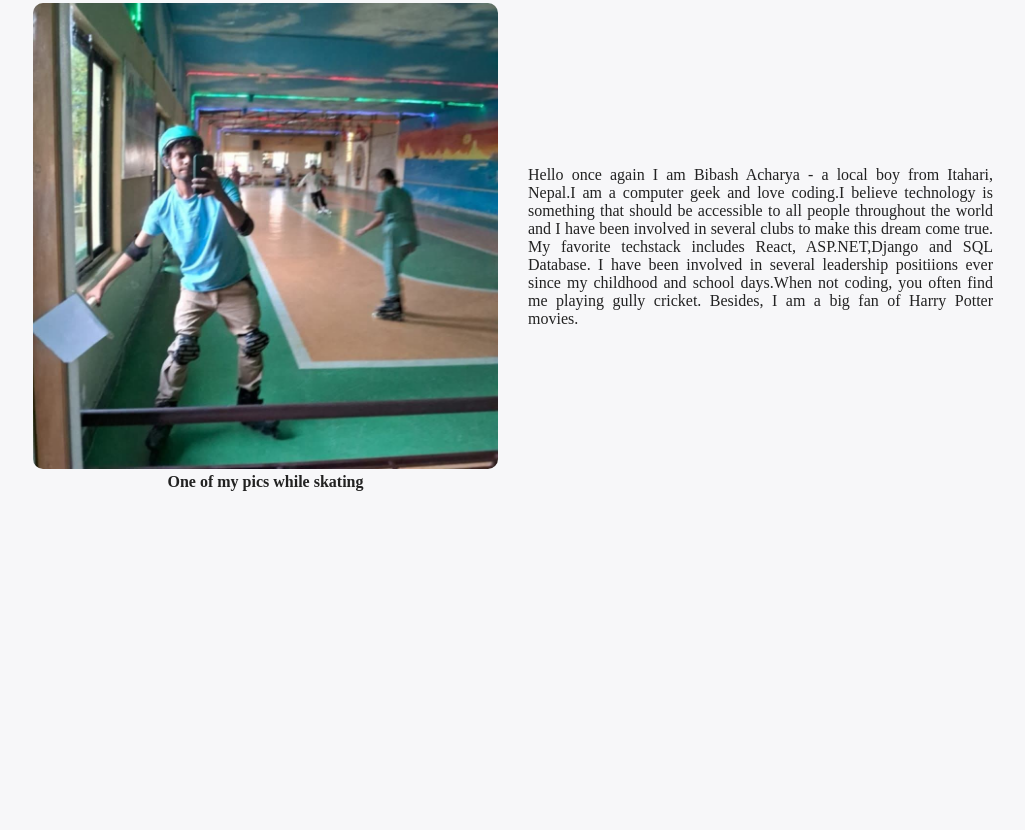
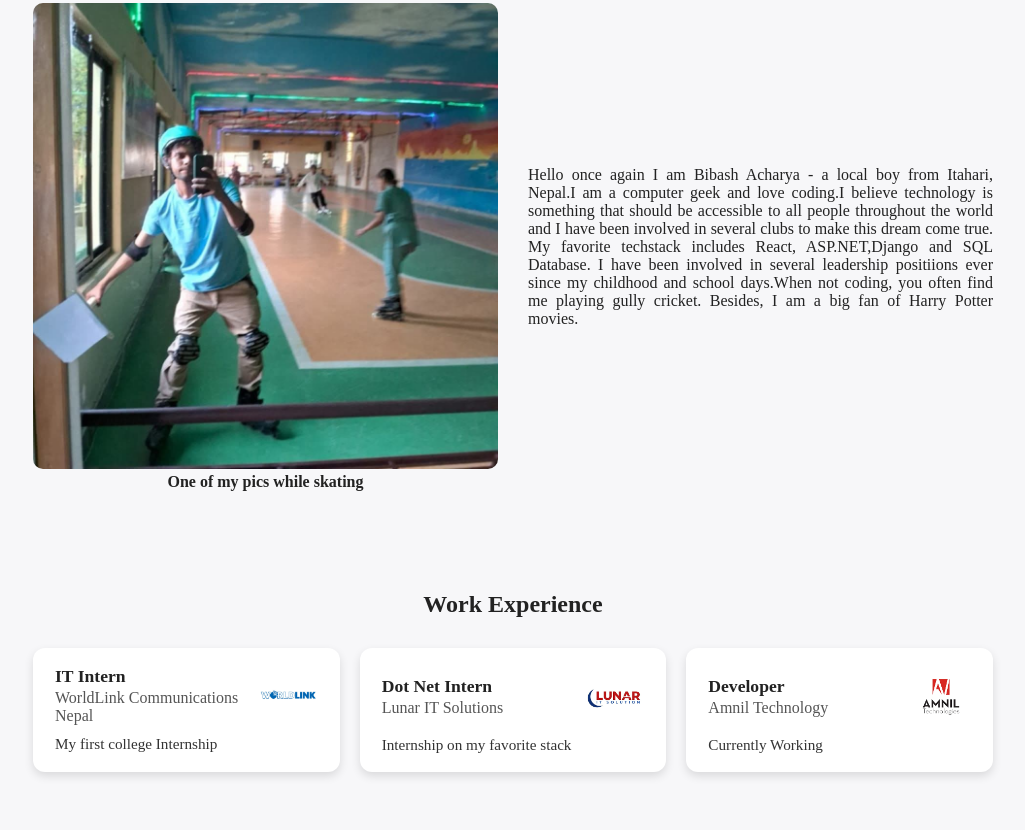
Before and after one commit to bibashmanjusubedi/ParallaxPortfolio, a plain HTML site: page index.html in a window 1280 px wide. Shown: the part 573-1403 px from the top of the page, without its empty margins (127-1152 px from the left). Before the commit the page ends 1104 px from the top, so only its background shows below. Drawn offline with Linux system fonts and the light colour scheme.

Commit message:
Work Experience

```diff
--- a/index.html
+++ b/index.html
@@ -46,6 +46,54 @@
         </div>
     </section>
 
+    <section id="experience">
+        <h2>Work Experience</h2>
+
+        <div class="exp-row">
+            <div class="exp-item">
+                <div class = "exp-header">
+                    <div>
+                        <h3>IT Intern</h3>
+                        <h4>WorldLink Communications Nepal</h4>
+                    </div>
+                    <img src="Worldlink.jpg" alt="WorldLink Communications Logo" class="exp-logo">
+                </div>
+                <p class="exp-desc">
+                    My first college Internship
+                </p>
+            </div>
+
+            <div class="exp-item">
+                <div class = "exp-header">
+                    <div>
+                        <h3>Dot Net Intern</h3>
+                        <h4>Lunar IT Solutions</h4>
+                    </div>
+                    <img src="LunarIT.png" alt="WorldLink Communications Logo" class="exp-logo">
+                </div>
+                <p class="exp-desc">
+                    Internship on my favorite stack
+                </p>
+            </div>
+
+            <div class="exp-item">
+                <div class = "exp-header">
+                    <div>
+                        <h3>Developer</h3>
+                        <h4>Amnil Technology</h4>
+                    </div>
+
+                    <img src="Amnil.png" alt="WorldLink Communications Logo" class="exp-logo">
+                </div>
+                <p class="exp-desc">
+                    Currently Working
+                </p>
+            </div>
+        </div>
+
+
+    </section>
+
     <script src="script.js"></script>
 </body>
 </html>
--- a/styles.css
+++ b/styles.css
@@ -111,3 +111,64 @@ nav ul li.right{
 .about-text{
     text-align: justify;
 }
+
+
+#experience{
+    padding:40px 20px;
+    max-width: 1000px;
+    margin: 0 auto;
+}
+
+#experience h2{
+    text-align: center;
+    margin-bottom: 30px;
+}
+
+.exp-row{
+    display:flex;
+    flex-wrap:wrap;
+    gap:20px;
+    justify-content: center;
+}
+
+.exp-item{
+    background:#fff;
+    border-radius: 12px;
+    padding:18px 22px;
+    margin-bottom: 18px;
+    box-shadow: 0 4px 10px rgba(0,0,0,0.12);
+    flex: 1 1 280px;
+    max-width: 320px;
+}
+
+.exp-header{
+    display:flex;
+    align-items: center;
+    justify-content: space-between;
+    gap:12px;
+}
+
+.exp-header h3{
+    margin:0 auto;
+    font-size: 1.1rem;
+}
+
+.exp-header h4{
+    margin:2px 0 0;
+    font-weight: 500;
+    color:#555;
+}
+
+.exp-logo{
+    width:60px;
+    height:auto;
+    object-fit: contain;
+}
+
+.exp-desc{
+    margin-top:10px;
+    margin-bottom: 0;
+    color:#333;
+    text-align: justify;
+    font-size:0.95rem;
+}
```
Also changed, not shown: Amnil.png (added), LunarIT.png (added), Worldlink.jpg (added), 1 other file.
